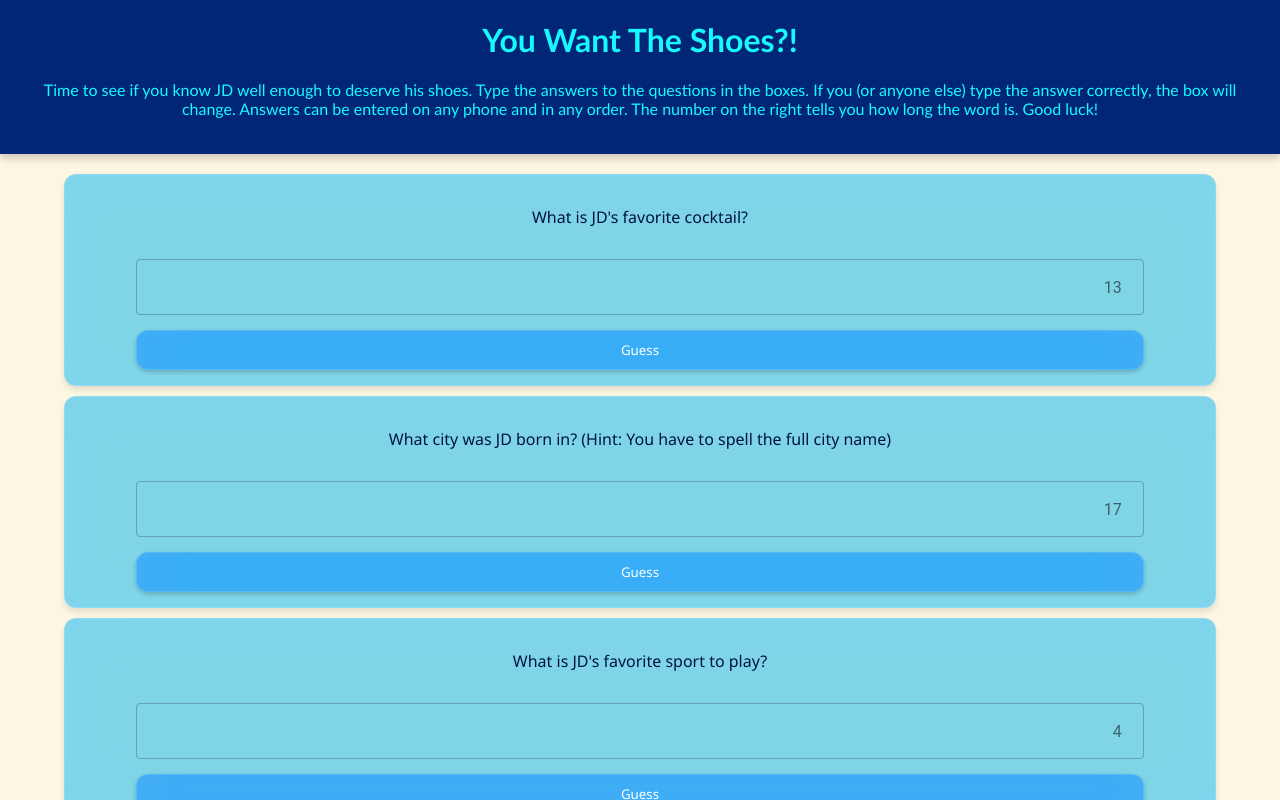
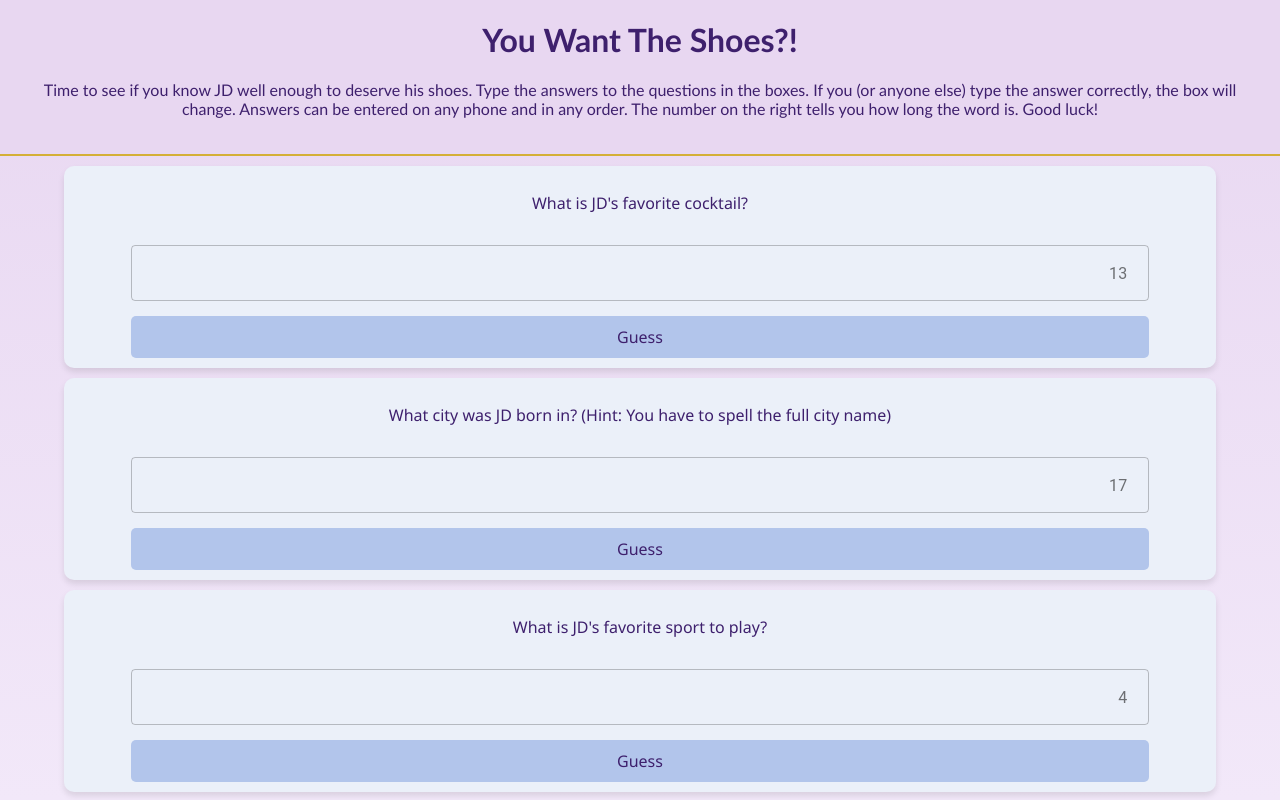
Before and after one commit to anandkumarpatel/demo-game, a React (Vite) app: page / in a window 1280 px wide. Built offline with nearby package versions, Linux system fonts and the light colour scheme; no server answers.

Commit message:
update colors

```diff
--- a/src/App.css
+++ b/src/App.css
@@ -4,6 +4,14 @@
   --color-complementary: #1785FF; /* submit button */
   --color-analogous-1: #17f9ff; /* header text color and answer background */
   --color-analogous-3: #001449; /* question text color */
+
+  --primary-bg: #E8D7F1;
+  --secondary-bg: #F2E8F9;
+  --primary-text: #3E206D;
+  --accent-gold: #D4AF37;
+  --accent-blue: #B2C5EB;
+  --white: #FFFFFF;
+
 }
 
 code {
@@ -11,38 +19,32 @@ code {
     monospace;
 }
 
+h1, h2, h3, h4, h5, h6 {
+  color: var(--primary-text);
+}
 
 body {
-  background-color: #FDF6E3; /* Soft cream */
-  background-size: cover;
-  background-repeat: no-repeat;
-  background-position: center center;
+  background: linear-gradient(var(--primary-bg), var(--secondary-bg));
+  color: var(--primary-text);
+  font-family: Arial, sans-serif;
+  margin: 0;
+  padding: 0;
   font-family: 'Segoe UI', Tahoma, Geneva, Verdana, sans-serif -apple-system, BlinkMacSystemFont, 'Segoe UI', 'Roboto', 'Oxygen',
   'Ubuntu', 'Cantarell', 'Fira Sans', 'Droid Sans', 'Helvetica Neue',
   sans-serif; /* Clear and legible */
-  margin: 0;
-  padding: 0;
   text-align: center;
   -webkit-font-smoothing: antialiased;
   -moz-osx-font-smoothing: grayscale;
-
 }
 
 /* Title Card */
 .title-card {
-  background-color: var(--color-primary-1);
-  color: var(--color-analogous-1);
+  background-color: var(--primary-bg);
+  color: var(--primary-text);
+  text-align: center;
+  padding: 20px;
+  border-bottom: 2px solid var(--accent-gold);
   font-family: 'Trebuchet MS', Helvetica, sans-serif; /* Stylish yet readable */
-  padding: 20px;
-  margin-bottom: 20px;
-  box-shadow: 0 4px 8px rgba(0, 0, 0, 0.2);
-
-  /* glass */
-  /* backdrop-filter: blur(25px) saturate(200%);
-  -webkit-backdrop-filter: blur(25px) saturate(200%);
-  background-color: rgba(1, 38, 119, 0.9); */
-  /* border-radius: 12px;
-  border: 1px solid rgba(255, 255, 255, 0.125); */
 }
 
 .title-card h1 {
@@ -51,7 +53,6 @@ body {
 
 .quiz-info {
   font-family: 'Trebuchet MS', Helvetica, sans-serif;
-  color: var(--color-analogous-1);
 }
 
 /* Question Cards */
@@ -60,21 +61,18 @@ body {
   flex-direction: column;
   align-items: center;
   justify-content: center;
-  background-color: var(--color-primary-2);
-  color: var(--color-analogous-3);
+
   font-family: 'Segoe UI', Tahoma, Geneva, Verdana, sans-serif; /* Clear and legible */
-  padding: 15px;
   margin: 10px 5%;
   box-shadow: 0 4px 6px rgba(0, 0, 0, 0.1);
   border-radius: 10px;
   gap: 15px; /* Spacing between flex items */
 
-  /* glass */
-  backdrop-filter: blur(25px) saturate(200%);
-  -webkit-backdrop-filter: blur(25px) saturate(200%);
-  background-color: rgba(0, 180, 252, 0.5);
-  border-radius: 12px;
-  border: 1px solid rgba(255, 255, 255, 0.125);
+  padding: 10px;
+  background-color: #EBF0F9; /* Light lavender background inside the fields */
+  color: var(--primary-text);
+  font-size: 16px;
+  outline: none;
 }
 
 /* Text Input Field and Submit Button */
@@ -92,46 +90,38 @@ body {
 }
 
 .submit-button {
-  background-color: var(--color-complementary); /* Vibrant orange */
-  color: white;
-  font-family: 'Segoe UI', Tahoma, Geneva, Verdana, sans-serif; /* Bold and clear */
+  background-color: var(--accent-blue);
+  color: var(--primary-text);
   padding: 10px 20px;
   border: none;
   border-radius: 5px;
-  box-shadow: 0 2px 4px rgba(0, 0, 0, 0.2);
+  font-size: 16px;
   cursor: pointer;
+  transition: background-color 0.3s ease, border 0.3s ease;
+
+  font-family: 'Segoe UI', Tahoma, Geneva, Verdana, sans-serif; /* Bold and clear */
   width: 90%; /* Width of the button */
-
-  /* glass */
-  backdrop-filter: blur(25px) saturate(200%);
-  -webkit-backdrop-filter: blur(25px) saturate(200%);
-  background-color: rgba(23, 133, 255, 0.5);
-  border-radius: 12px;
-  border: 1px solid rgba(255, 255, 255, 0.125);
 }
 
 .submit-button:hover {
-  background-color: var(--color-complementary); /* Darker orange */
+  background-color: #B89230; /* Slightly darker gold */
+  box-shadow: 0px 4px 8px rgba(0, 0, 0, 0.2);
 }
 
 /* Answer Div */
 .answer-div {
-  background-color: var(--color-analogous-1);
-  color: var(--color-complementary);
-  font-family: 'Segoe UI', Tahoma, Geneva, Verdana, sans-serif;
-  padding: 15px;
-  width: 90%;
-  margin: 10px 5%;
-  border-radius: 10px;
-  box-shadow: 0 4px 6px rgba(0, 0, 0, 0.1);
+  background-color: var(--accent-gold);
+  color: var(--white);
+  padding: 10px 20px;
+  border: none;
+  border-radius: 5px;
+  font-size: 16px;
+  cursor: pointer;
+  transition: background-color 0.3s ease, box-shadow 0.3s ease;
+
+
   font-size: 2rem;
-
-  /* glass */
-  backdrop-filter: blur(25px) saturate(100%);
-  -webkit-backdrop-filter: blur(25px) saturate(100%);
-  background-color: rgba(23, 249, 255, 0.5);
-  border-radius: 12px;
-  border: 1px solid rgba(255, 255, 255, 0.125);
+  width: 90%; /* Width of the button */
 }
 
 /* Responsive Design */
--- a/src/ClickCard.tsx
+++ b/src/ClickCard.tsx
@@ -6,7 +6,8 @@ type Props = {
   onClick: () => void
 }
 
-const COUNT = 350 * 10 // 350 is how many I click per minute. mult this by people we expect to play
+// const COUNT = 350 * 10 // 350 is how many I click per minute. mult this by people we expect to play
+const COUNT = 2 // 350 is how many I click per minute. mult this by people we expect to play
 const ClickCard: React.FC<Props> = ({ otherCount, onFinish, onClick }) => {
   const [count, setCount] = React.useState(0)
   const c = Math.max(count, otherCount)
```
